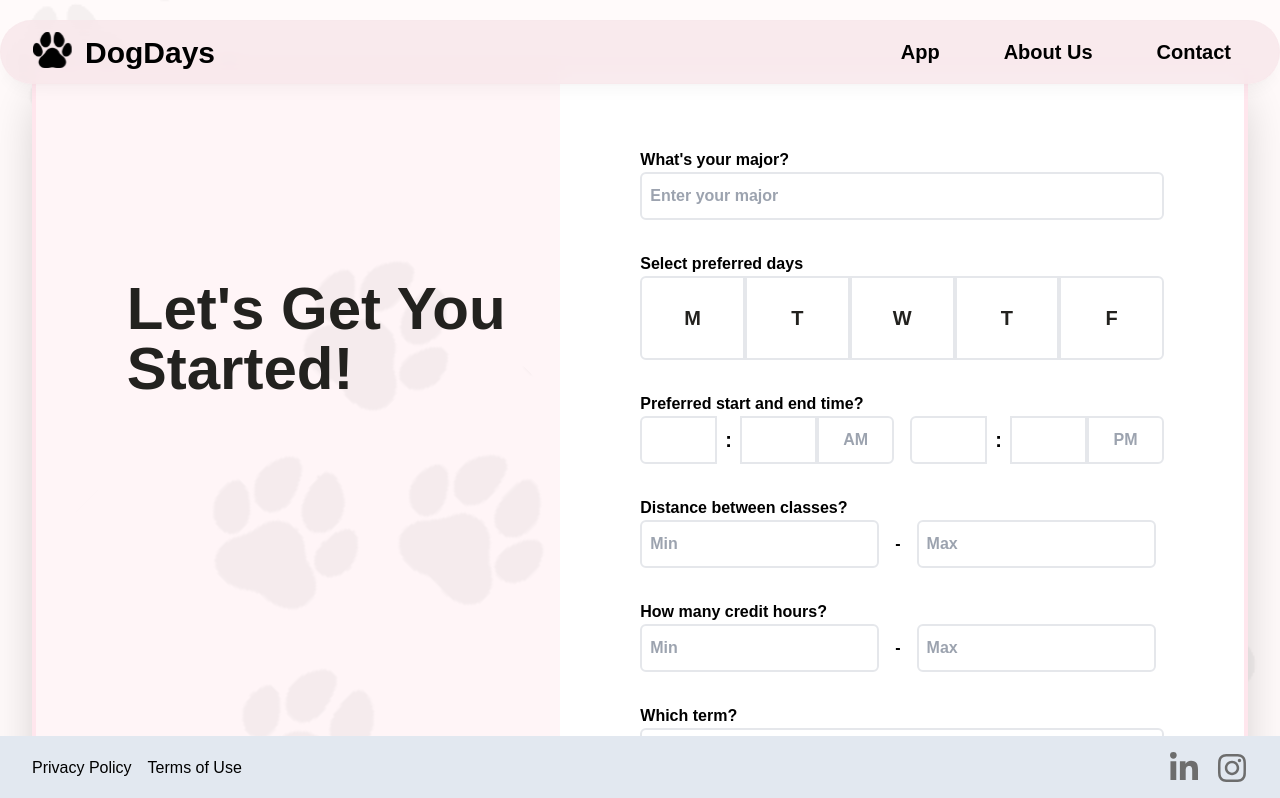
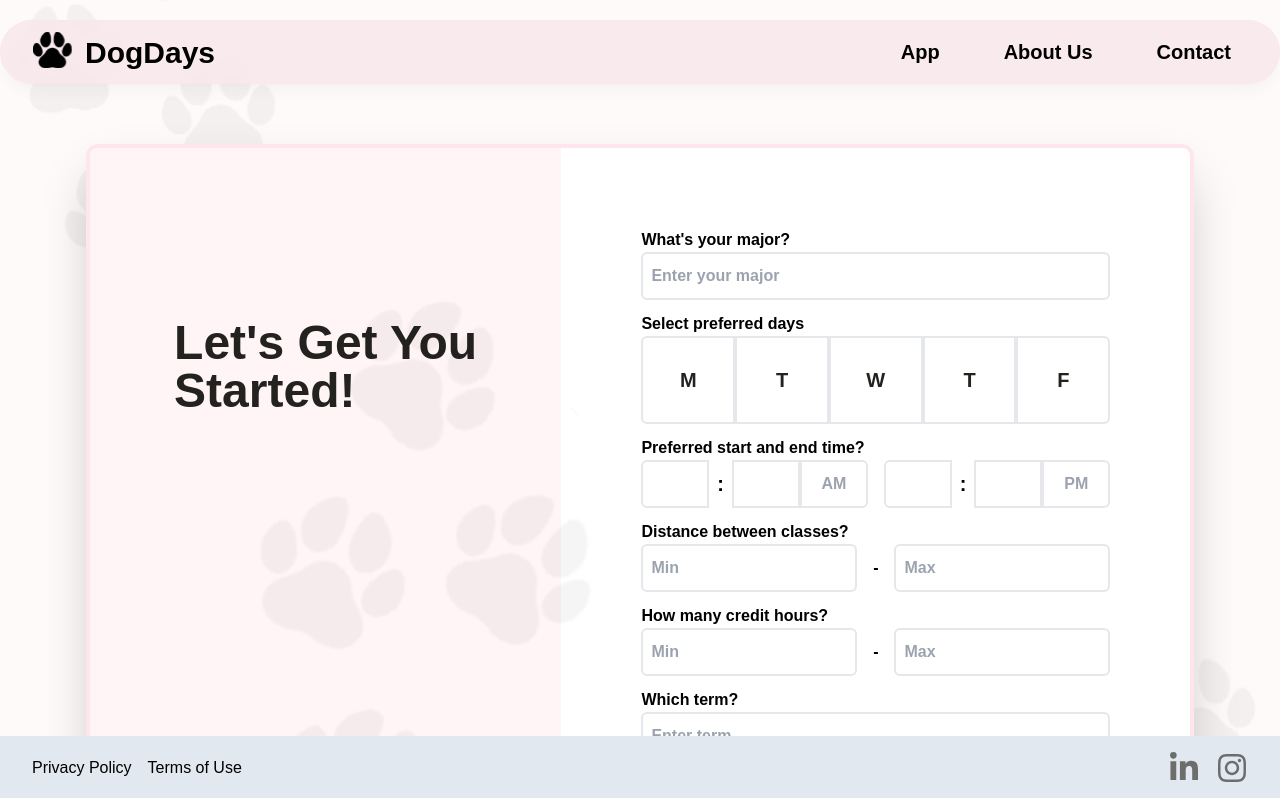
Before and after one commit to DevDogs-UGA/Optimal-Schedule-Builder, a Next.js app in the folder frontend/: page /survey in a window 1280 px wide. Shown: the top 798 px of the page. Built offline with nearby package versions, Linux system fonts and the light colour scheme.

Commit message:
Fix sizing issues

```diff
--- a/frontend/src/app/components/survey/QuestionnaireForm.tsx
+++ b/frontend/src/app/components/survey/QuestionnaireForm.tsx
@@ -129,7 +129,7 @@ export const QuestionnareForm = ({ className }: Props) => {
         ref={formRef}
         onSubmit={submitForm}
         onKeyDown={(e) => e.key != "Enter"}
-        className="flex w-full flex-col gap-8 p-8 font-bold lg:p-20"
+        className="flex w-full flex-col gap-3 p-8 font-bold lg:p-20"
       >
         <div>
           <h1>What&apos;s your major?</h1>
--- a/frontend/src/app/components/survey/ToggleButton.tsx
+++ b/frontend/src/app/components/survey/ToggleButton.tsx
@@ -15,7 +15,7 @@ export const ToggleButton = ({
 }: ToggleButtonProps) => {
   const [isToggled, setIsToggled] = useState(false);
   const sharedStyling =
-    "text-xl border-r-0 border-2 sm:border-2 w-full py-[5%]  duration-300 ease-in-out";
+    "text-xl border-r-0 border-2 sm:border-2 w-full py-[6%]  duration-300 ease-in-out";
   useEffect(() => {
     if (isFormSubmitted) {
       setIsToggled(false);
--- a/frontend/src/app/survey/page.tsx
+++ b/frontend/src/app/survey/page.tsx
@@ -7,8 +7,8 @@ export default function page() {
     <>
       <Navbar />
       <div className="min-w-screen flex min-h-screen items-center justify-center">
-        <main className="flex flex-col border-dusty-pink sm:mx-8 sm:flex-row sm:overflow-hidden sm:rounded-xl sm:border-4 sm:shadow-2xl">
-          <div className="flex items-center justify-center text-wrap border-4 border-b-0 border-barely-pink bg-white p-5 text-6xl font-bold sm:border-0 sm:bg-barely-pink sm:pb-[30%] sm:pl-14 md:w-1/2">
+        <main className="b-30 flex flex-col border-dusty-pink sm:flex-row sm:overflow-hidden sm:rounded-xl sm:border-4 sm:shadow-2xl md:m-20">
+          <div className="flex items-center justify-center text-wrap border-4 border-b-0 border-barely-pink bg-white text-5xl font-bold sm:border-0 sm:bg-barely-pink sm:pb-[30%] md:w-1/2">
             <div className="flex flex-col">
               <h1 className="sm:text-nearly-black">
                 Let&apos;s Get You <br /> Started!
```
